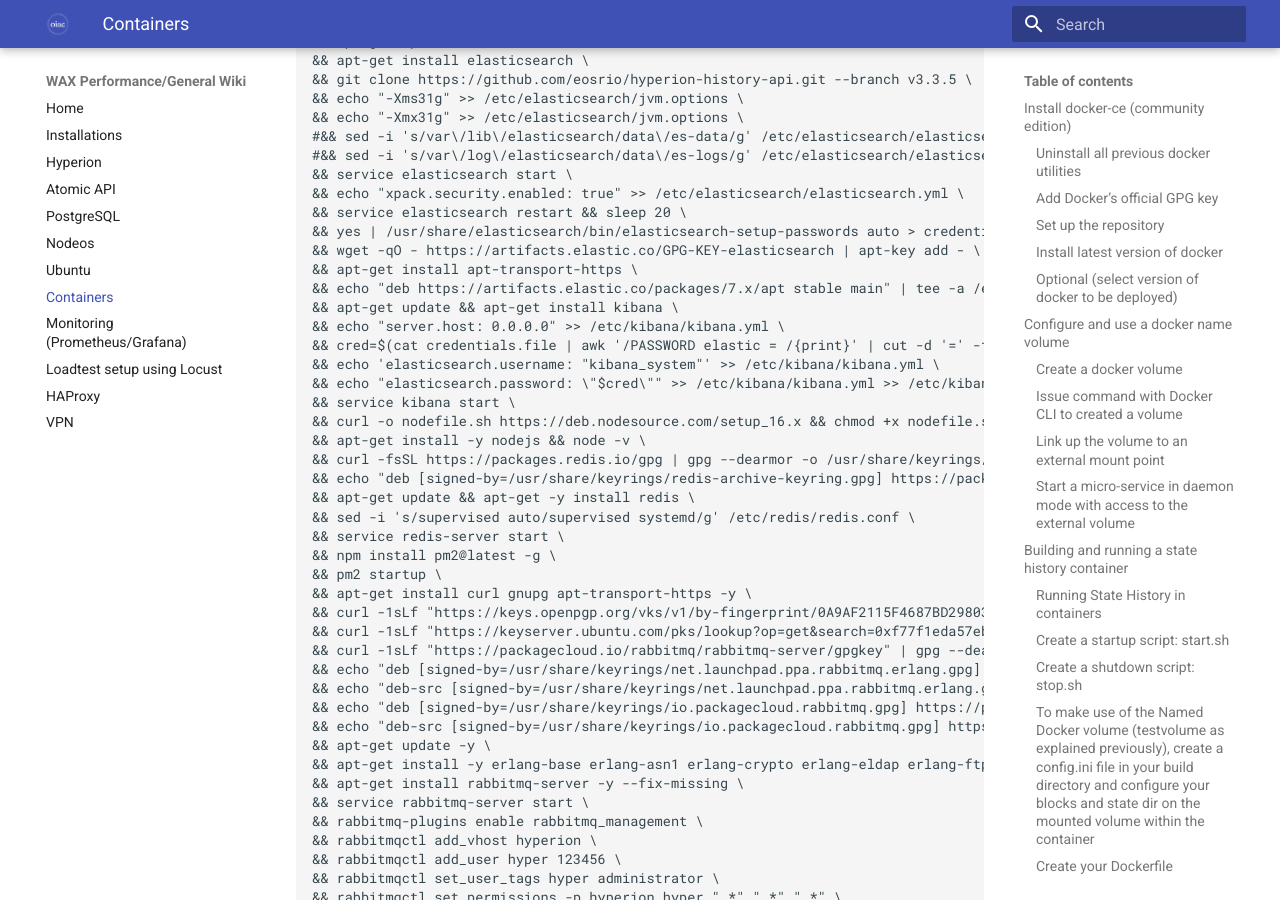
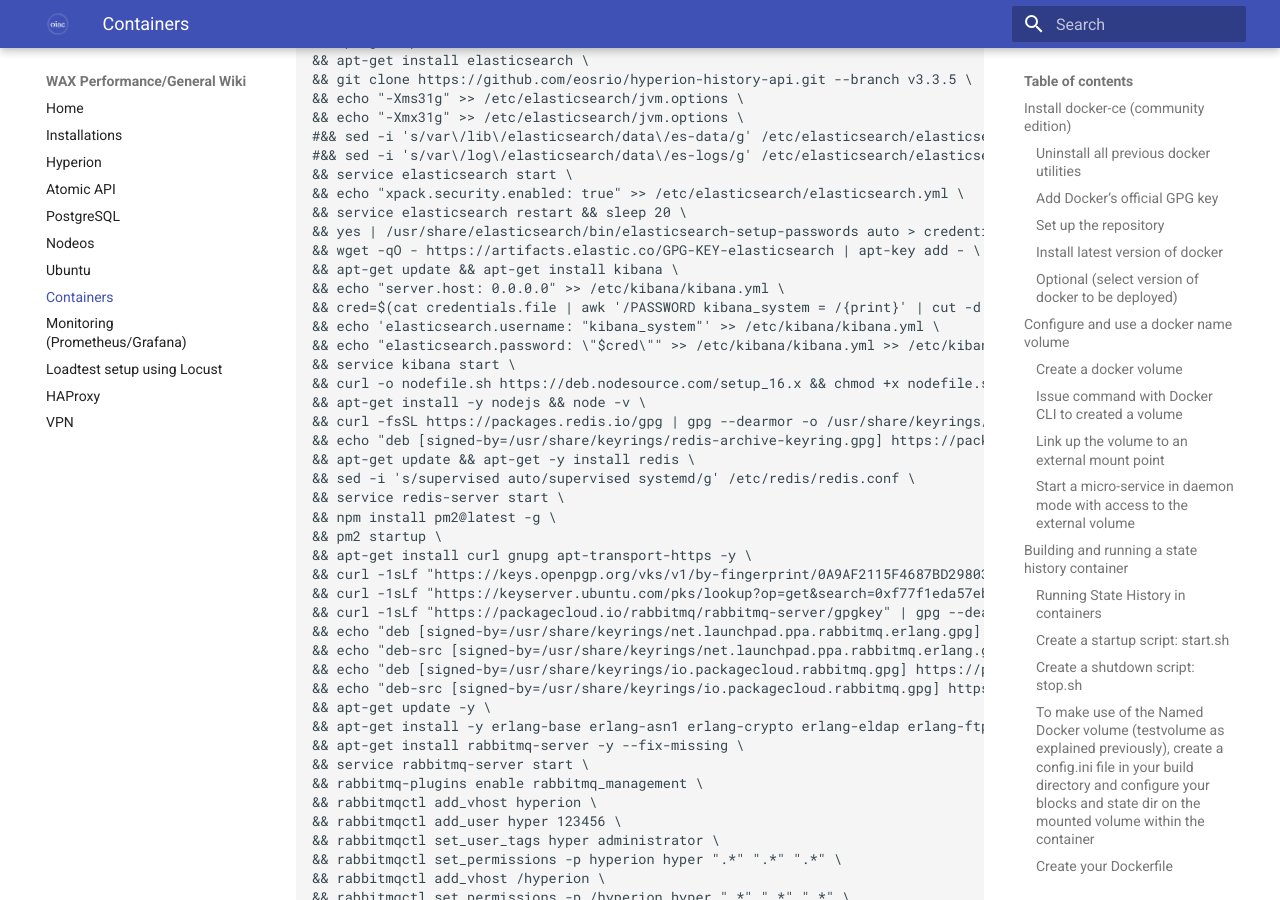
Before and after one commit to oneinacillian/wiki, an MkDocs documentation site: the page built from docs/containers.md, in a window 1280 px wide and 900 px high, scrolled down 5786 px. Built offline with MkDocs 1.6.1 and Material for MkDocs 9.7.7, drawn with Linux system fonts in a browser that asks for light colours.

Commit message:
fix hyperion container build

```diff
--- a/docs/containers.md
+++ b/docs/containers.md
@@ -221,11 +221,9 @@
 && service elasticsearch restart && sleep 20 \
 && yes | /usr/share/elasticsearch/bin/elasticsearch-setup-passwords auto > credentials.file \
 && wget -qO - https://artifacts.elastic.co/GPG-KEY-elasticsearch | apt-key add - \
-&& apt-get install apt-transport-https \
-&& echo "deb https://artifacts.elastic.co/packages/7.x/apt stable main" | tee -a /etc/apt/sources.list.d/elastic-7.x.list \
 && apt-get update && apt-get install kibana \
 && echo "server.host: 0.0.0.0" >> /etc/kibana/kibana.yml \
-&& cred=$(cat credentials.file | awk '/PASSWORD elastic = /{print}' | cut -d '=' -f 2 | sed 's/ //') \
+&& cred=$(cat credentials.file | awk '/PASSWORD kibana_system = /{print}' | cut -d '=' -f 2 | sed 's/ //') \
 && echo 'elasticsearch.username: "kibana_system"' >> /etc/kibana/kibana.yml \
 && echo "elasticsearch.password: \"$cred\"" >> /etc/kibana/kibana.yml >> /etc/kibana/kibana.yml \
 && service kibana start \
```
